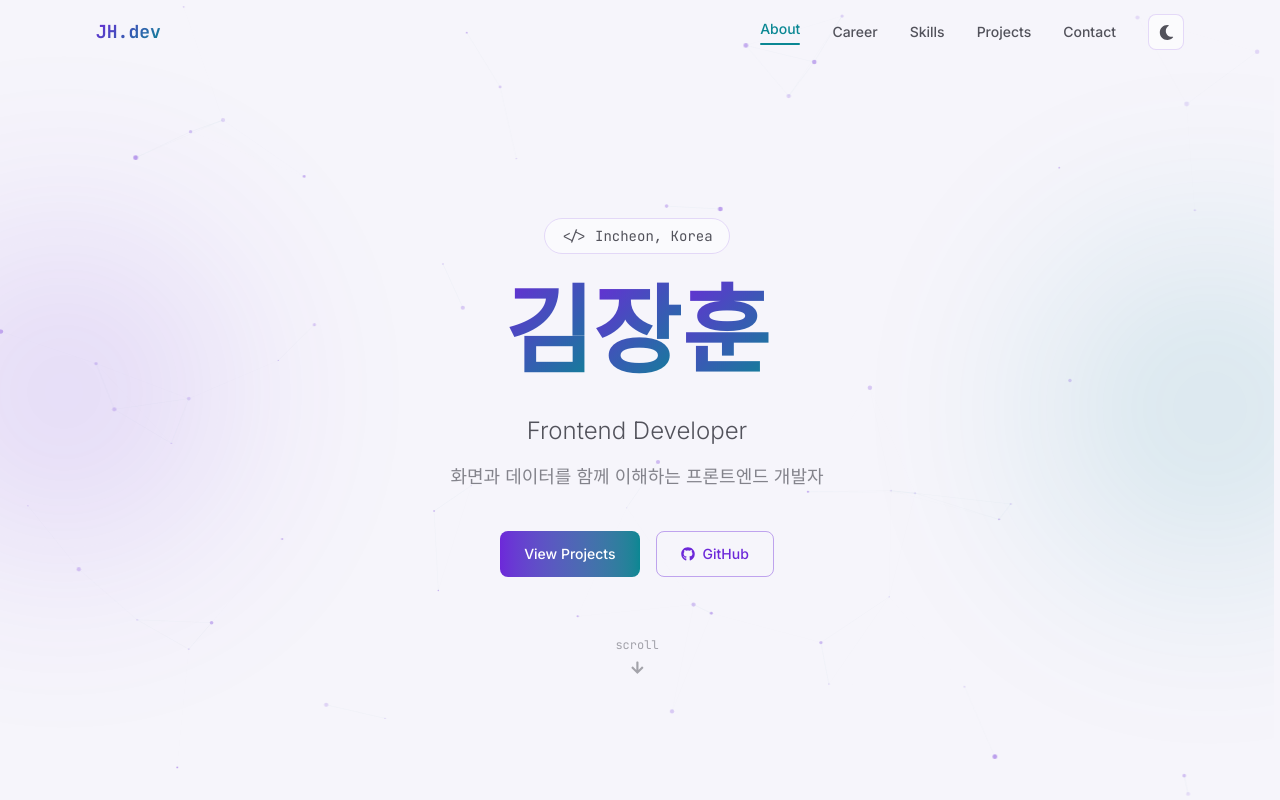
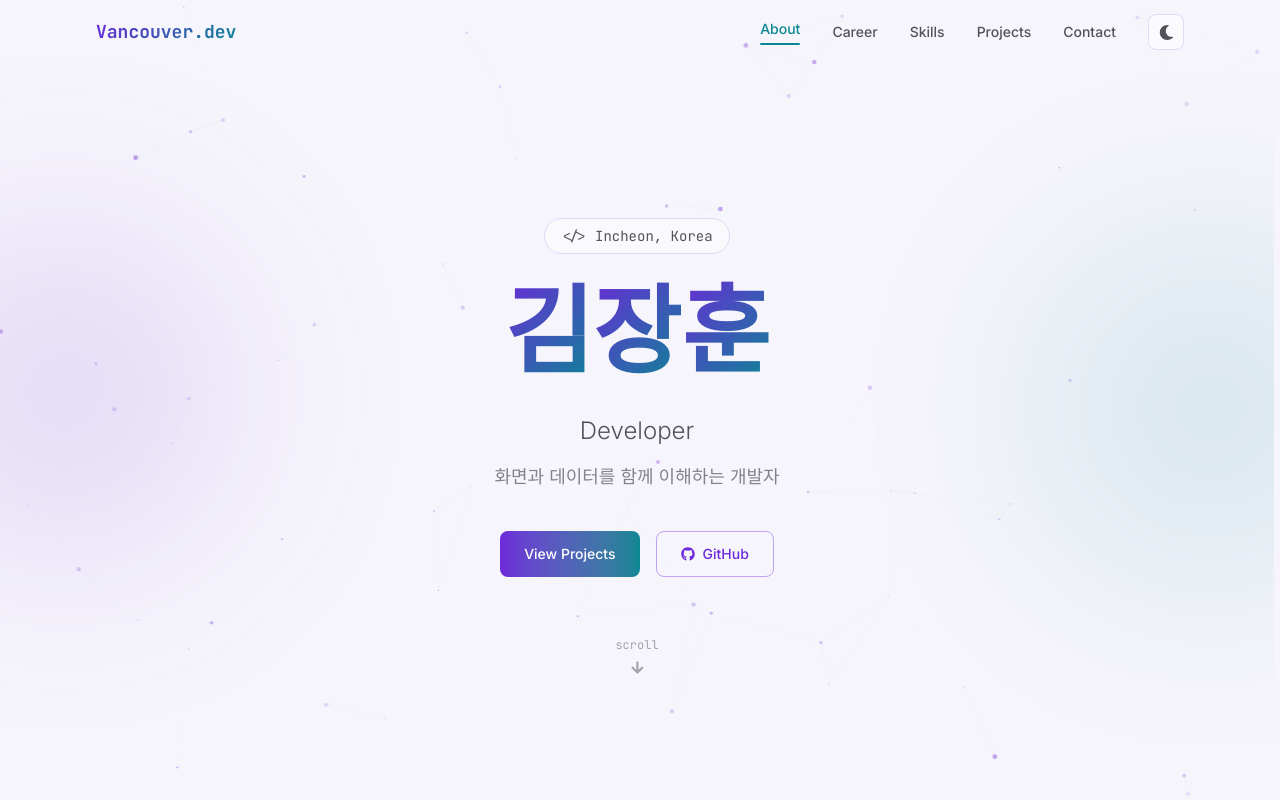
Before and after one commit to ja-gypsophila/portfolio, a Next.js app: page / in a window 1280 px wide. Shown: the top 800 px of the page. Built offline with nearby package versions, Linux system fonts and the light colour scheme.

Commit message:
about Section edit

```diff
--- a/src/data/portfolio-data.ts
+++ b/src/data/portfolio-data.ts
@@ -32,10 +32,10 @@ import VibratoArchitecture from "@/components/ui/diagrams/VibratoArchitecture";
 export const personalInfo = {
   name: "김장훈",
   nameEn: "Kim Janghun",
-  initials: "JH",
-  logo: "JH.dev",
-  title: "Frontend Developer",
-  subtitle: "화면과 데이터를 함께 이해하는 프론트엔드 개발자",
+  initials: "Vancouver",
+  logo: "Vancouver.dev",
+  title: "Developer",
+  subtitle: "화면과 데이터를 함께 이해하는 개발자",
   location: "Incheon, Korea",
   email: "kjh03291@gmail.com",
   github: "https://github.com/ja-gypsophila",
```
